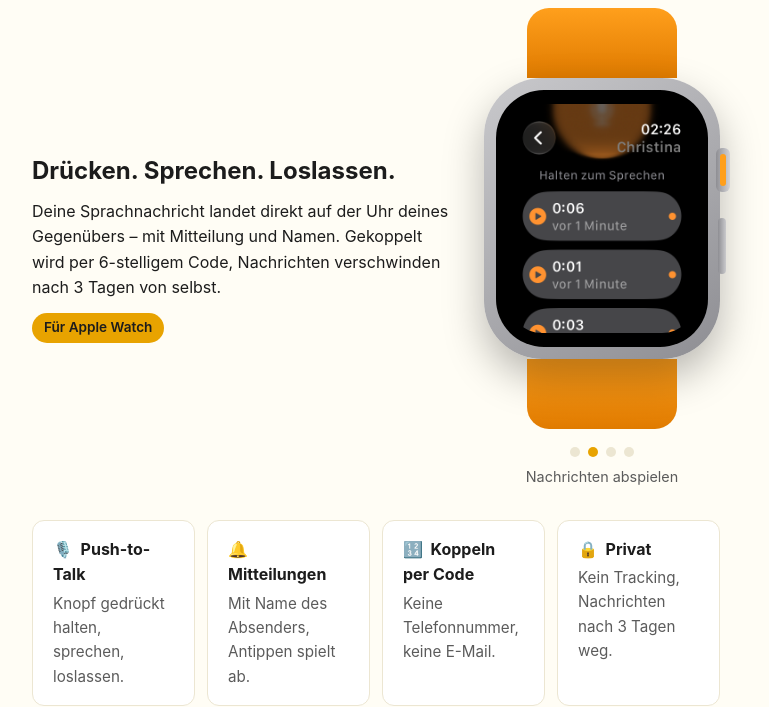
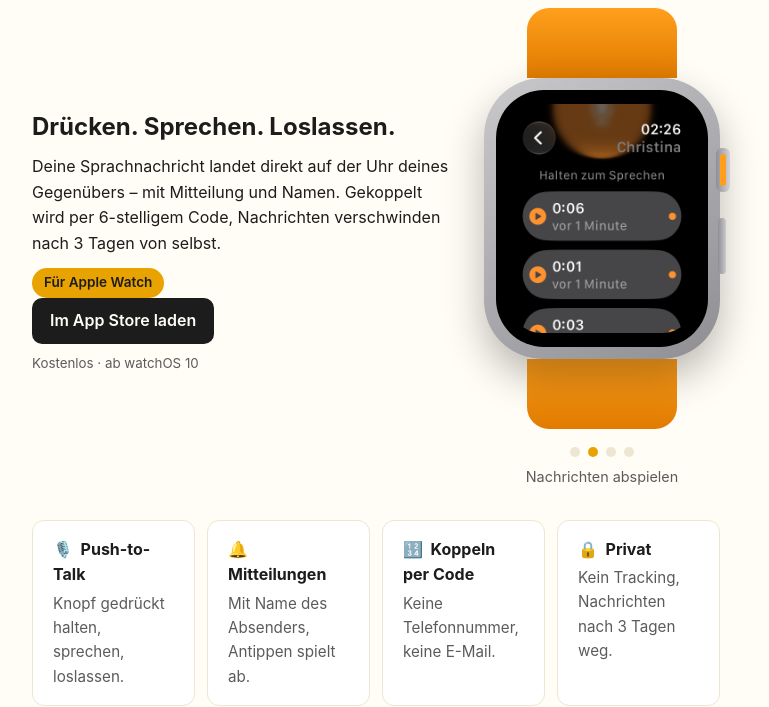
Before and after one commit to chris-lee87/funklee, a plain HTML site: page index.html in a window 1280 px wide. Shown: the part 115-822 px from the top of the page, without its empty margins (264-1033 px from the left). Drawn offline with Linux system fonts and the light colour scheme.

Commit message:
App-Store-Link auf der Startseite
Co-Authored-By: Claude Opus 5.5 <noreply@anthropic.com>

```diff
--- a/index.html
+++ b/index.html
@@ -22,6 +22,7 @@
       <h2>Drücken. Sprechen. Loslassen.</h2>
       <p>Deine Sprachnachricht landet direkt auf der Uhr deines Gegenübers – mit Mitteilung und Namen. Gekoppelt wird per 6-stelligem Code, Nachrichten verschwinden nach 3 Tagen von selbst.</p>
       <span class="badge">Für Apple Watch</span>
+      <p class="store"><a class="store-button" href="https://apps.apple.com/de/app/funklee-walkie-talkie/id6828184144">Im App Store laden</a><br><small>Kostenlos · ab watchOS 10</small></p>
     </div>
 
     <div>
--- a/style.css
+++ b/style.css
@@ -42,6 +42,11 @@ footer { margin-top: 48px; color: var(--muted); font-size: 0.9rem; }
 .hero p { margin: 0 0 12px; }
 .badge { display: inline-block; background: var(--accent); color: #1c1c1c; font-weight: 600;
          border-radius: 999px; padding: 4px 12px; font-size: 0.85rem; }
+.store { margin-top: 20px; }
+.store small { color: var(--muted); }
+.store-button { display: inline-block; background: var(--text); color: var(--bg); text-decoration: none;
+                font-weight: 600; border-radius: 10px; padding: 10px 18px; margin-bottom: 6px; }
+.store-button:hover { opacity: .85; }
 
 .watch { position: relative; width: 236px; margin: 0 auto; }
 .band { width: 150px; height: 70px; margin: 0 auto; background: linear-gradient(#ff9f1c, #e07b00);
```
